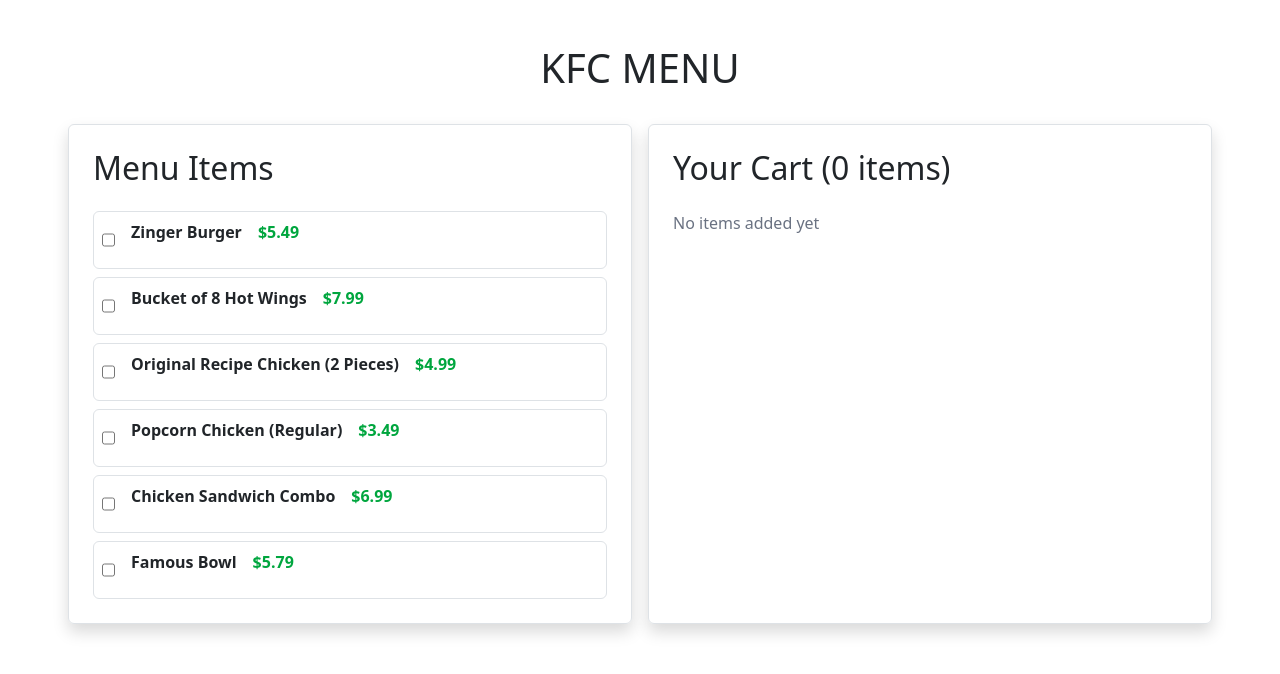
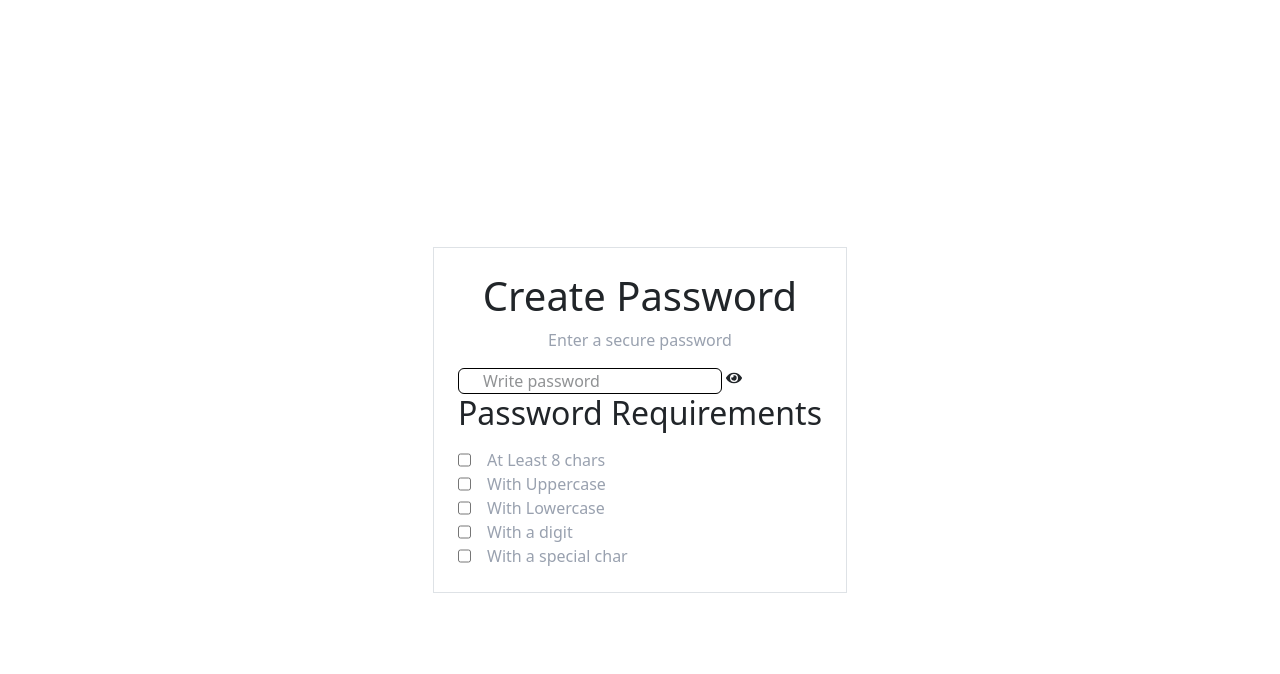
Before and after one commit to kelia01/mosh-form, a React (Vite) app: page / in a window 1280 px wide. Shown: the top 674 px of the page. Built offline with nearby package versions, Linux system fonts and the light colour scheme.

Commit message:
Create password component and add designs and functionalities

```diff
--- a/src/App.tsx
+++ b/src/App.tsx
@@ -1,10 +1,11 @@
 
 import Cart from './components/Cart'
+import Password from './components/Password'
 
 const App = () => {
   return (
     <div>
-      <Cart />
+      <Password />
     </div>
   )
 }
--- /dev/null
+++ b/src/components/Password.tsx
@@ -0,0 +1,46 @@
+
+import { useState } from 'react';
+import { FaEye, FaEyeSlash } from 'react-icons/fa'
+
+const Password = () => {
+  const [password, setPassword] = useState('');
+ const [created, setCreated] = useState('');
+ const [show, setShow] = useState(false);
+
+  const lengthOk = (val: string) => val.length >= 8;
+  const hasUpper = (val: string) => [...val].some(char => char >= 'A' && char <= 'Z');
+  const hasLower = (val: string) => [...val].some(char => char >= 'a' && char <= 'z');
+  const hasDig = (val: string) => [...val].some(char => char >= '0' && char <= '9');
+  const hasSpecial = (val: string) => [...val].some(char =>
+    !(char >= 'A' && char <= 'Z') &&
+    !(char >= 'a' && char <= 'z') &&
+    !(char >= '0' && char <= '9')
+  );
+
+  return (
+    <div className='min-h-screen flex justify-center items-center'>
+
+    <div className='border p-6'>
+        <h1 className='font-bold text-lg text-center mb-2'>Create Password</h1>
+        <p className='text-gray-400 text-center mb-6'>Enter a secure password</p>
+        <div className='relative'>
+        <input type={show ? 'text' : "password"} className='rounded px-6 w-66 border border-black font-extralight' placeholder='Write password'/>
+        <button className='absolute right-20 top-0.5' onClick={() => setShow(!show)}>
+            {show ? <FaEyeSlash /> : <FaEye />}
+            </button>
+        </div>
+        <h2 className='mb-3'>Password Requirements</h2>
+        <div>
+           {['At Least 8 chars', 'With Uppercase', 'With Lowercase', 'With a digit', 'With a special char'].map((str, index )=> (
+            <div className='flex gap-3 text-gray-400' key={index}>
+              <input type="checkbox" className=''/>
+              <span>{str}</span>
+            </div>
+           ))}
+        </div>
+    </div>
+    </div>
+  )
+}
+
+export default Password
--- a/src/output.css
+++ b/src/output.css
@@ -11,6 +11,7 @@
     --color-red-700: oklch(50.5% 0.213 27.518);
     --color-green-600: oklch(62.7% 0.194 149.214);
     --color-blue-300: oklch(80.9% 0.105 251.813);
+    --color-gray-400: oklch(70.7% 0.022 261.325);
     --color-gray-500: oklch(55.1% 0.027 264.364);
     --color-black: #000;
     --color-white: #fff;
@@ -25,8 +26,10 @@
     --text-2xl--line-height: calc(2 / 1.5);
     --text-4xl: 2.25rem;
     --text-4xl--line-height: calc(2.5 / 2.25);
+    --font-weight-extralight: 200;
     --font-weight-semibold: 600;
     --font-weight-bold: 700;
+    --radius-2xl: 1rem;
     --radius-4xl: 2rem;
     --default-font-family: var(--font-sans);
     --default-mono-font-family: var(--font-mono);
@@ -184,11 +187,80 @@
   .relative {
     position: relative;
   }
+  .top-0 {
+    top: calc(var(--spacing) * 0);
+  }
+  .top-0\.5 {
+    top: calc(var(--spacing) * 0.5);
+  }
+  .top-3 {
+    top: calc(var(--spacing) * 3);
+  }
   .top-3\.5 {
     top: calc(var(--spacing) * 3.5);
   }
+  .-right-0 {
+    right: calc(var(--spacing) * -0);
+  }
+  .right-0 {
+    right: calc(var(--spacing) * 0);
+  }
+  .right-1 {
+    right: calc(var(--spacing) * 1);
+  }
+  .right-3 {
+    right: calc(var(--spacing) * 3);
+  }
+  .right-6 {
+    right: calc(var(--spacing) * 6);
+  }
   .right-7 {
     right: calc(var(--spacing) * 7);
+  }
+  .right-8 {
+    right: calc(var(--spacing) * 8);
+  }
+  .right-10 {
+    right: calc(var(--spacing) * 10);
+  }
+  .right-20 {
+    right: calc(var(--spacing) * 20);
+  }
+  .left-0 {
+    left: calc(var(--spacing) * 0);
+  }
+  .left-1 {
+    left: calc(var(--spacing) * 1);
+  }
+  .left-1\/2 {
+    left: calc(1/2 * 100%);
+  }
+  .left-2 {
+    left: calc(var(--spacing) * 2);
+  }
+  .left-3 {
+    left: calc(var(--spacing) * 3);
+  }
+  .left-4 {
+    left: calc(var(--spacing) * 4);
+  }
+  .left-5 {
+    left: calc(var(--spacing) * 5);
+  }
+  .left-10 {
+    left: calc(var(--spacing) * 10);
+  }
+  .left-30 {
+    left: calc(var(--spacing) * 30);
+  }
+  .left-40 {
+    left: calc(var(--spacing) * 40);
+  }
+  .left-50 {
+    left: calc(var(--spacing) * 50);
+  }
+  .mb-2 {
+    margin-bottom: calc(var(--spacing) * 2);
   }
   .mb-3 {
     margin-bottom: calc(var(--spacing) * 3);
@@ -199,11 +271,20 @@
   .mb-6 {
     margin-bottom: calc(var(--spacing) * 6);
   }
+  .mb-8 {
+    margin-bottom: calc(var(--spacing) * 8);
+  }
   .flex {
     display: flex;
   }
+  .table {
+    display: table;
+  }
   .h-screen {
     height: 100vh;
+  }
+  .min-h-screen {
+    min-height: 100vh;
   }
   .w-1 {
     width: calc(var(--spacing) * 1);
@@ -211,14 +292,47 @@
   .w-1\/2 {
     width: calc(1/2 * 100%);
   }
+  .w-5 {
+    width: calc(var(--spacing) * 5);
+  }
+  .w-6 {
+    width: calc(var(--spacing) * 6);
+  }
+  .w-7 {
+    width: calc(var(--spacing) * 7);
+  }
+  .w-8 {
+    width: calc(var(--spacing) * 8);
+  }
+  .w-12 {
+    width: calc(var(--spacing) * 12);
+  }
+  .w-54 {
+    width: calc(var(--spacing) * 54);
+  }
+  .w-60 {
+    width: calc(var(--spacing) * 60);
+  }
+  .w-66 {
+    width: calc(var(--spacing) * 66);
+  }
+  .w-76 {
+    width: calc(var(--spacing) * 76);
+  }
+  .w-82 {
+    width: calc(var(--spacing) * 82);
+  }
   .w-full {
     width: 100%;
   }
   .w-screen {
     width: 100vw;
   }
-  .cursor-pointer {
-    cursor: pointer;
+  .border-collapse {
+    border-collapse: collapse;
+  }
+  .resize {
+    resize: both;
   }
   .flex-col {
     flex-direction: column;
@@ -235,9 +349,6 @@
   .gap-3 {
     gap: calc(var(--spacing) * 3);
   }
-  .gap-6 {
-    gap: calc(var(--spacing) * 6);
-  }
   .space-y-2 {
     :where(& > :not(:last-child)) {
       --tw-space-y-reverse: 0;
@@ -245,8 +356,18 @@
       margin-block-end: calc(calc(var(--spacing) * 2) * calc(1 - var(--tw-space-y-reverse)));
     }
   }
+  .space-y-4 {
+    :where(& > :not(:last-child)) {
+      --tw-space-y-reverse: 0;
+      margin-block-start: calc(calc(var(--spacing) * 4) * var(--tw-space-y-reverse));
+      margin-block-end: calc(calc(var(--spacing) * 4) * calc(1 - var(--tw-space-y-reverse)));
+    }
+  }
   .rounded {
     border-radius: 0.25rem;
+  }
+  .rounded-2xl {
+    border-radius: var(--radius-2xl);
   }
   .rounded-4xl {
     border-radius: var(--radius-4xl);
@@ -258,6 +379,9 @@
   .border-b {
     border-bottom-style: var(--tw-border-style);
     border-bottom-width: 1px;
+  }
+  .border-black {
+    border-color: var(--color-black);
   }
   .bg-black {
     background-color: var(--color-black);
@@ -283,6 +407,12 @@
   .p-6 {
     padding: calc(var(--spacing) * 6);
   }
+  .px-4 {
+    padding-inline: calc(var(--spacing) * 4);
+  }
+  .px-6 {
+    padding-inline: calc(var(--spacing) * 6);
+  }
   .py-1 {
     padding-block: calc(var(--spacing) * 1);
   }
@@ -300,6 +430,10 @@
     font-size: var(--text-4xl);
     line-height: var(--tw-leading, var(--text-4xl--line-height));
   }
+  .text-lg {
+    font-size: var(--text-lg);
+    line-height: var(--tw-leading, var(--text-lg--line-height));
+  }
   .text-sm {
     font-size: var(--text-sm);
     line-height: var(--tw-leading, var(--text-sm--line-height));
@@ -312,12 +446,19 @@
     --tw-font-weight: var(--font-weight-bold);
     font-weight: var(--font-weight-bold);
   }
+  .font-extralight {
+    --tw-font-weight: var(--font-weight-extralight);
+    font-weight: var(--font-weight-extralight);
+  }
   .font-semibold {
     --tw-font-weight: var(--font-weight-semibold);
     font-weight: var(--font-weight-semibold);
   }
   .text-black {
     color: var(--color-black);
+  }
+  .text-gray-400 {
+    color: var(--color-gray-400);
   }
   .text-gray-500 {
     color: var(--color-gray-500);
@@ -331,9 +472,16 @@
   .text-white {
     color: var(--color-white);
   }
+  .underline {
+    text-decoration-line: underline;
+  }
   .shadow {
     --tw-shadow: 0 1px 3px 0 var(--tw-shadow-color, rgb(0 0 0 / 0.1)), 0 1px 2px -1px var(--tw-shadow-color, rgb(0 0 0 / 0.1));
     box-shadow: var(--tw-inset-shadow), var(--tw-inset-ring-shadow), var(--tw-ring-offset-shadow), var(--tw-ring-shadow), var(--tw-shadow);
+  }
+  .outline {
+    outline-style: var(--tw-outline-style);
+    outline-width: 1px;
   }
   .hover\:bg-red-700 {
     &:hover {
@@ -422,6 +570,11 @@
   inherits: false;
   initial-value: 0 0 #0000;
 }
+@property --tw-outline-style {
+  syntax: "*";
+  inherits: false;
+  initial-value: solid;
+}
 @layer properties {
   @supports ((-webkit-hyphens: none) and (not (margin-trim: inline))) or ((-moz-orient: inline) and (not (color:rgb(from red r g b)))) {
     *, ::before, ::after, ::backdrop {
@@ -442,6 +595,7 @@
       --tw-ring-offset-width: 0px;
       --tw-ring-offset-color: #fff;
       --tw-ring-offset-shadow: 0 0 #0000;
+      --tw-outline-style: solid;
     }
   }
 }
```
